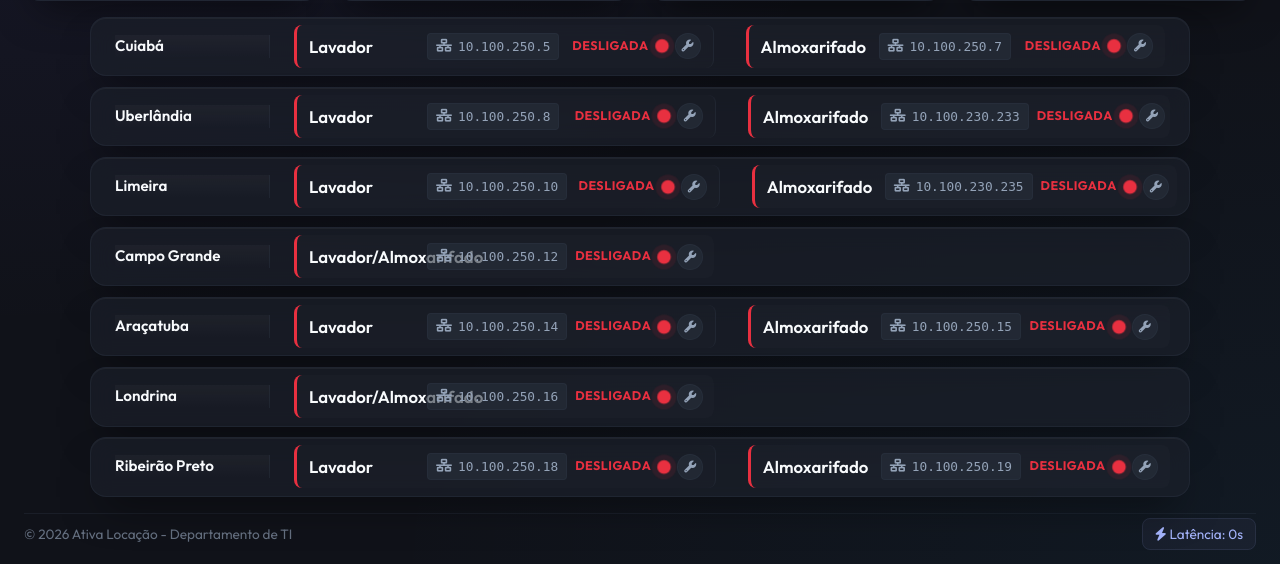
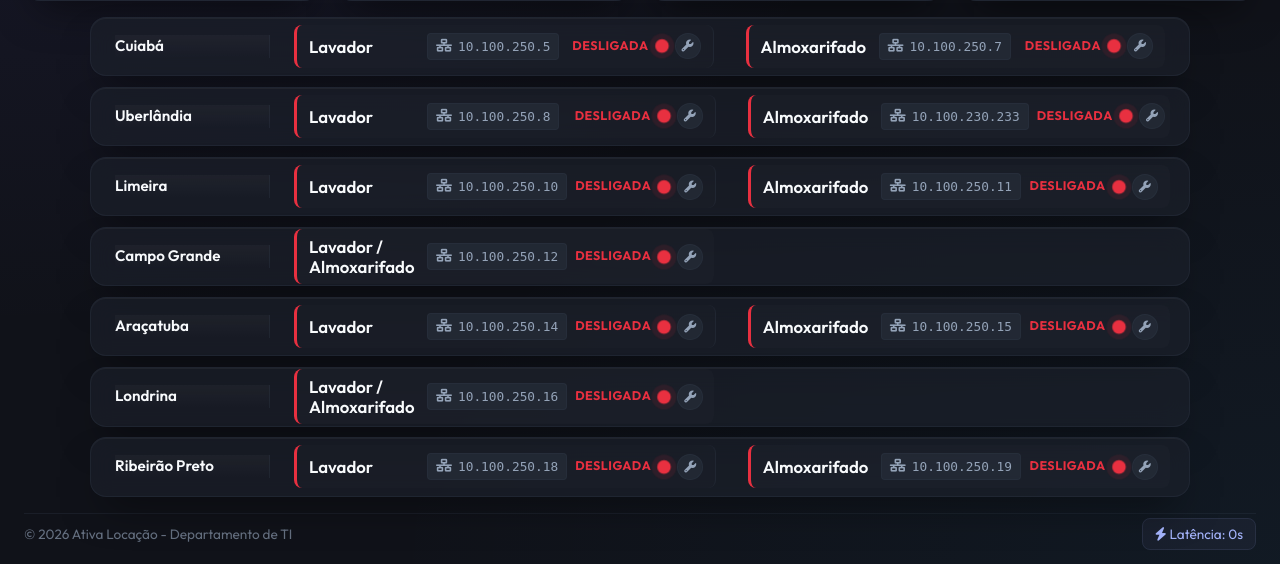
Before and after one commit to KaykyFelipe/MonitorRadioAtiva, a Django app: page / in a window 1280 px wide. Shown: the part 236-800 px from the top of the page. Run offline with Django 4.2, Linux system fonts and the light colour scheme; data that the repository does not hold is empty.

Commit message:
fix: update IP address for lm_almoxarifado and adjust label formatting for better readability

```diff
--- a/core/static/css/styles.css
+++ b/core/static/css/styles.css
@@ -975,6 +975,7 @@ body {
     .station-label {
         font-size: 1.05rem; /* Large and readable! */
         font-weight: 600;
+        line-height: 1.15; /* nomes longos ("Lavador / Almoxarifado") quebram em duas linhas */
     }
 
     .station-hostname {
--- a/core/templates/core/dashboard.html
+++ b/core/templates/core/dashboard.html
@@ -15,7 +15,7 @@
     <link rel="stylesheet" href="https://cdnjs.cloudflare.com/ajax/libs/font-awesome/6.4.0/css/all.min.css">
 
     <!-- Core Stylesheet -->
-    <link rel="stylesheet" href="{% static 'css/styles.css' %}?v=2">
+    <link rel="stylesheet" href="{% static 'css/styles.css' %}?v=3">
 </head>
 <body>
     <div class="app-container">
--- a/core/views.py
+++ b/core/views.py
@@ -18,14 +18,14 @@ RADIO_STATIONS = [
     {"id": "ub_almoxarifado", "name": "atv.radioub.almoxarifado", "ip": "10.100.230.233", "group": "Uberlândia", "label": "Almoxarifado"},
 
     {"id": "lm_lavador", "name": "atv.radiolm.lavador", "ip": "10.100.250.10", "group": "Limeira", "label": "Lavador"},
-    {"id": "lm_almoxarifado", "name": "atv.radiolm.almoxarifado", "ip": "10.100.230.235", "group": "Limeira", "label": "Almoxarifado"},
+    {"id": "lm_almoxarifado", "name": "atv.radiolm.almoxarifado", "ip": "10.100.250.11", "group": "Limeira", "label": "Almoxarifado"},
 
-    {"id": "cg_lavador_almoxarifado", "name": "atv.radiocg.lavador", "ip": "10.100.250.12", "group": "Campo Grande", "label": "Lavador/Almoxarifado"},
+    {"id": "cg_lavador_almoxarifado", "name": "atv.radiocg.lavador", "ip": "10.100.250.12", "group": "Campo Grande", "label": "Lavador / Almoxarifado"},
 
     {"id": "ar_lavador", "name": "atv.radioar.lavador", "ip": "10.100.250.14", "group": "Araçatuba", "label": "Lavador"},
     {"id": "ar_almoxarifado", "name": "atv.radioar.almoxarifado", "ip": "10.100.250.15", "group": "Araçatuba", "label": "Almoxarifado"},
 
-    {"id": "ld_lavador", "name": "atv.radiold.lavador", "ip": "10.100.250.16", "group": "Londrina", "label": "Lavador/Almoxarifado"},
+    {"id": "ld_lavador", "name": "atv.radiold.lavador", "ip": "10.100.250.16", "group": "Londrina", "label": "Lavador / Almoxarifado"},
     ##{"id": "ld_almoxarifado", "name": "atv.radiold.almoxarifado", "ip": "10.100.230.241", "group": "Londrina", "label": "Almoxarifado"},
 
     {"id": "rp_lavador", "name": "atv.radiorp.lavador", "ip": "10.100.250.18", "group": "Ribeirão Preto", "label": "Lavador"},
```
